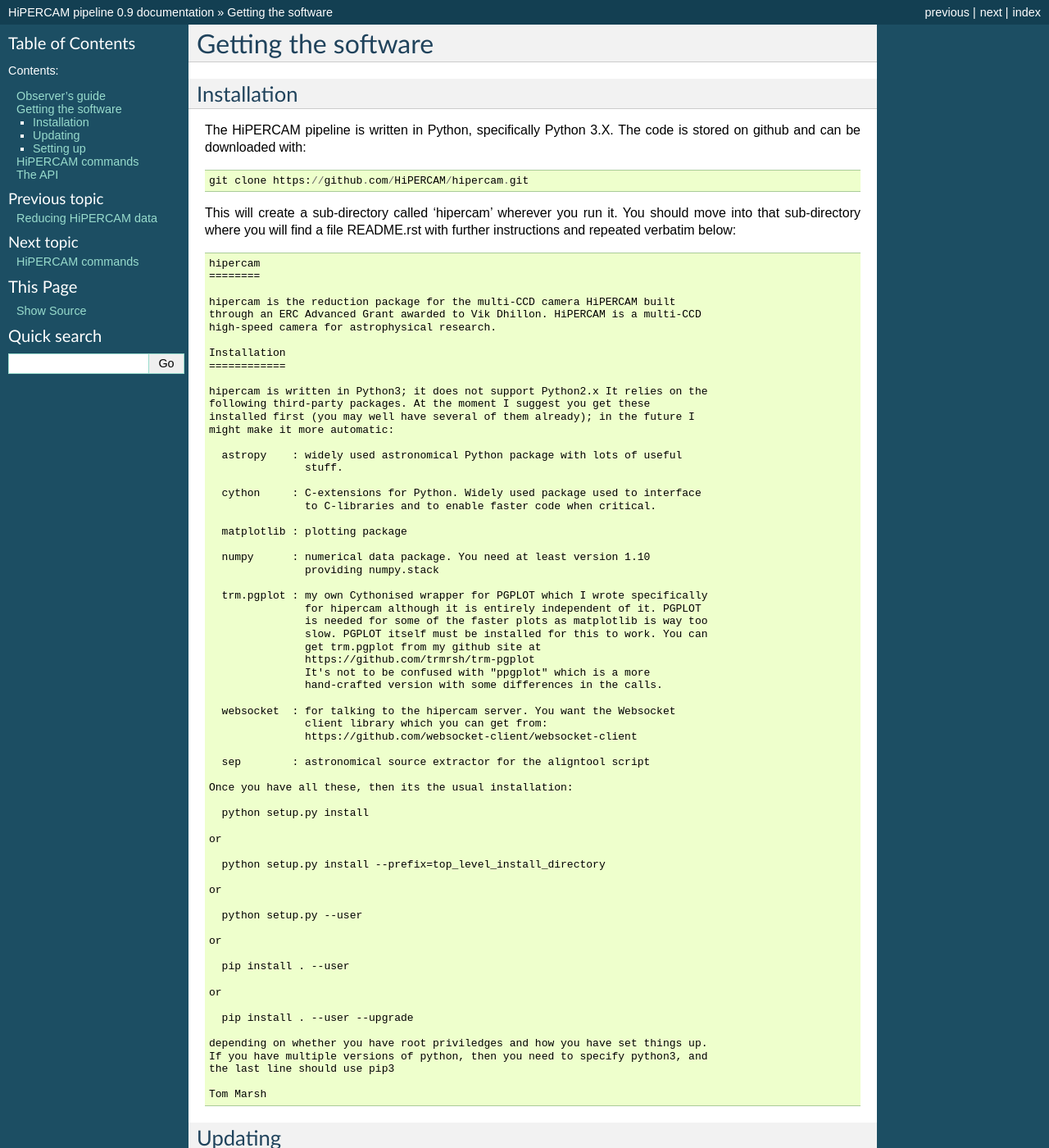
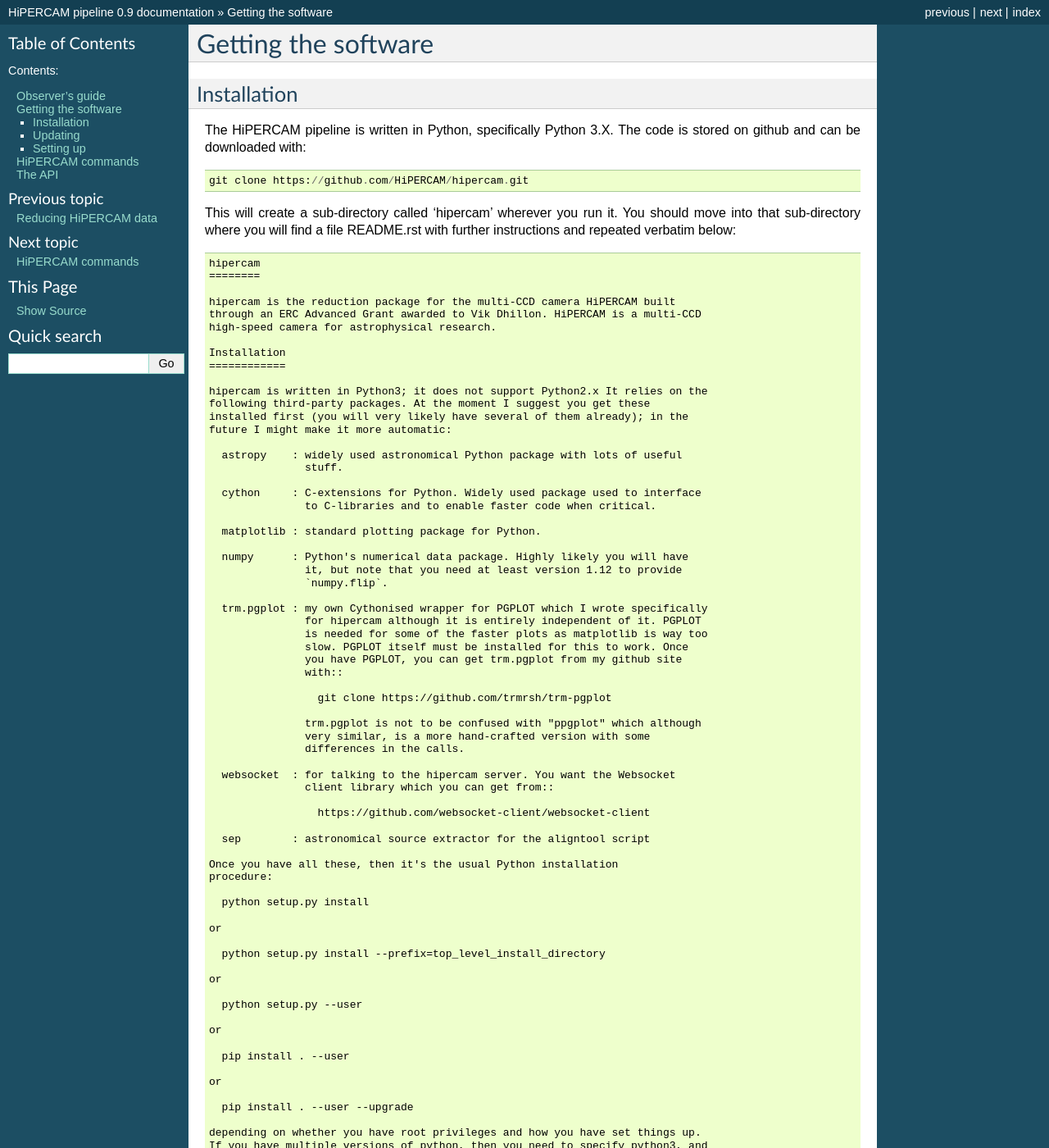
Before and after one commit to HiPERCAM/hipercam, a Sphinx documentation site: the page built from docs/installation.rst, in a window 1280 px wide and 1400 px high. Shown: the whole window at 82% size. Built offline with Sphinx 7.4.7, drawn with Linux system fonts in a browser that asks for light colours; formulas are drawn with MathJax 3; some of the changed text lies outside the part shown.

Commit message:
few more documentation updates

```diff
--- a/README.rst
+++ b/README.rst
@@ -10,8 +10,8 @@
 
 hipercam is written in Python3; it does not support Python2.x It relies on the
 following third-party packages. At the moment I suggest you get these
-installed first (you may well have several of them already); in the future I
-might make it more automatic:
+installed first (you will very likely have several of them already); in the
+future I might make it more automatic:
 
   astropy    : widely used astronomical Python package with lots of useful
                stuff.
@@ -19,27 +19,34 @@
   cython     : C-extensions for Python. Widely used package used to interface
                to C-libraries and to enable faster code when critical.
 
-  matplotlib : plotting package
+  matplotlib : standard plotting package for Python.
 
-  numpy      : numerical data package. You need at least version 1.10
-               providing numpy.stack
+  numpy      : Python's numerical data package. Highly likely you will have
+               it, but note that you need at least version 1.12 to provide
+               `numpy.flip`.
 
   trm.pgplot : my own Cythonised wrapper for PGPLOT which I wrote specifically
                for hipercam although it is entirely independent of it. PGPLOT
                is needed for some of the faster plots as matplotlib is way too
-               slow. PGPLOT itself must be installed for this to work. You can
-               get trm.pgplot from my github site at
-               https://github.com/trmrsh/trm-pgplot
-               It's not to be confused with "ppgplot" which is a more
-               hand-crafted version with some differences in the calls.
+               slow. PGPLOT itself must be installed for this to work. Once
+               you have PGPLOT, you can get trm.pgplot from my github site
+               with::
+
+                 git clone https://github.com/trmrsh/trm-pgplot
+
+               trm.pgplot is not to be confused with "ppgplot" which although
+               very similar, is a more hand-crafted version with some
+               differences in the calls.
 
   websocket  : for talking to the hipercam server. You want the Websocket
-               client library which you can get from:
-               https://github.com/websocket-client/websocket-client
+               client library which you can get from::
+
+                 https://github.com/websocket-client/websocket-client
 
   sep        : astronomical source extractor for the aligntool script
 
-Once you have all these, then its the usual installation:
+Once you have all these, then it's the usual Python installation
+procedure:
 
   python setup.py install
 
@@ -59,7 +66,7 @@
 
   pip install . --user --upgrade
 
-depending on whether you have root priviledges and how you have set things up.
+depending on whether you have root privileges and how you have set things up.
 If you have multiple versions of python, then you need to specify python3, and
 the last line should use pip3
 
--- a/docs/installation.rst
+++ b/docs/installation.rst
@@ -72,3 +72,22 @@
   setenv HIPERCAM_MPL_FSCALE 0.5
 
 which would make them all a factor of 2 smaller.
+
+Environment variables associated with |hiper|
+---------------------------------------------
+
+Here is a summary table of all environment variables associated with
+|hiper| and their purpose. Only the first is likely to be one that you
+will need for sure at the telescope. Back at place or work, none are
+essential for the software to run. If the second one is not set, the
+default files will be stored in a directory called `.hipercam` in your
+top-level directory.
+
+====================  ================================================
+Environment variable  Purpose
+====================  ================================================
+HIPERCAM_DEFAULT_URL  URL of the FileServer on the rack PC to access data
+HIPERCAM_ENV          Directory for storage of default parameter files
+                      (~/.hipercam by default)
+HIPERCAM_MPL_FSCALE   Floating point scale factor for matplotlib plots
+====================  ================================================
```
Also changed, not shown: docs/commands.rst (+13 -0 lines).
